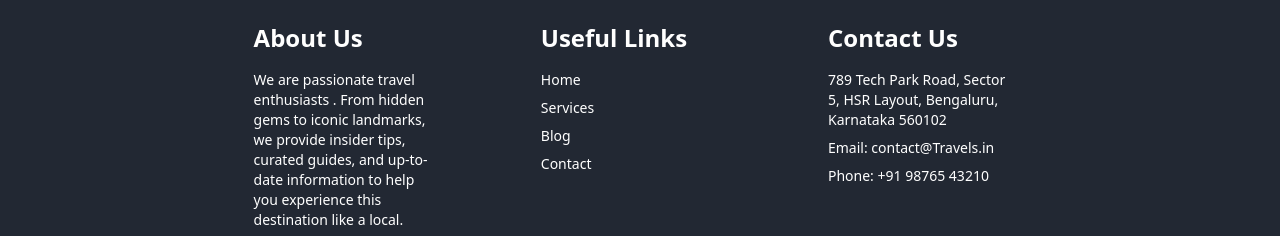
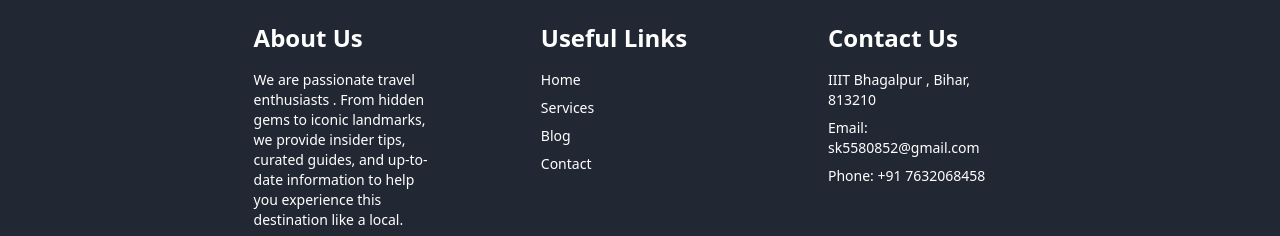
Before and after one commit to Skg58/Travels, a Next.js app: page /Booking in a window 1280 px wide. Shown: the part 858-1094 px from the top of the page. Built offline with nearby package versions, Linux system fonts and the light colour scheme; no server answers.

Commit message:
Conact Details Updated

```diff
--- a/components/footer.js
+++ b/components/footer.js
@@ -33,9 +33,9 @@ const footer = () => {
 
         <div className='w-full md:w-1/4 px-10'>
           <h2 className='text-2xl font-semibold mb-4'>Contact Us</h2>
-          <p className='text-sm mb-2'>789 Tech Park Road, Sector 5, HSR Layout, Bengaluru, Karnataka 560102</p>
-          <p className='text-sm mb-2'>Email: contact@Travels.in</p>
-          <p className='text-sm'>Phone: +91 98765 43210</p>
+          <p className='text-sm mb-2'>IIIT Bhagalpur , Bihar, 813210</p>
+          <p className='text-sm mb-2'>Email: sk5580852@gmail.com</p>
+          <p className='text-sm'>Phone: +91 7632068458</p>
         </div>
       </div>
       <div className='bg-white container mx-[14vw] h-[1px] w-[73vw] '></div>
```
